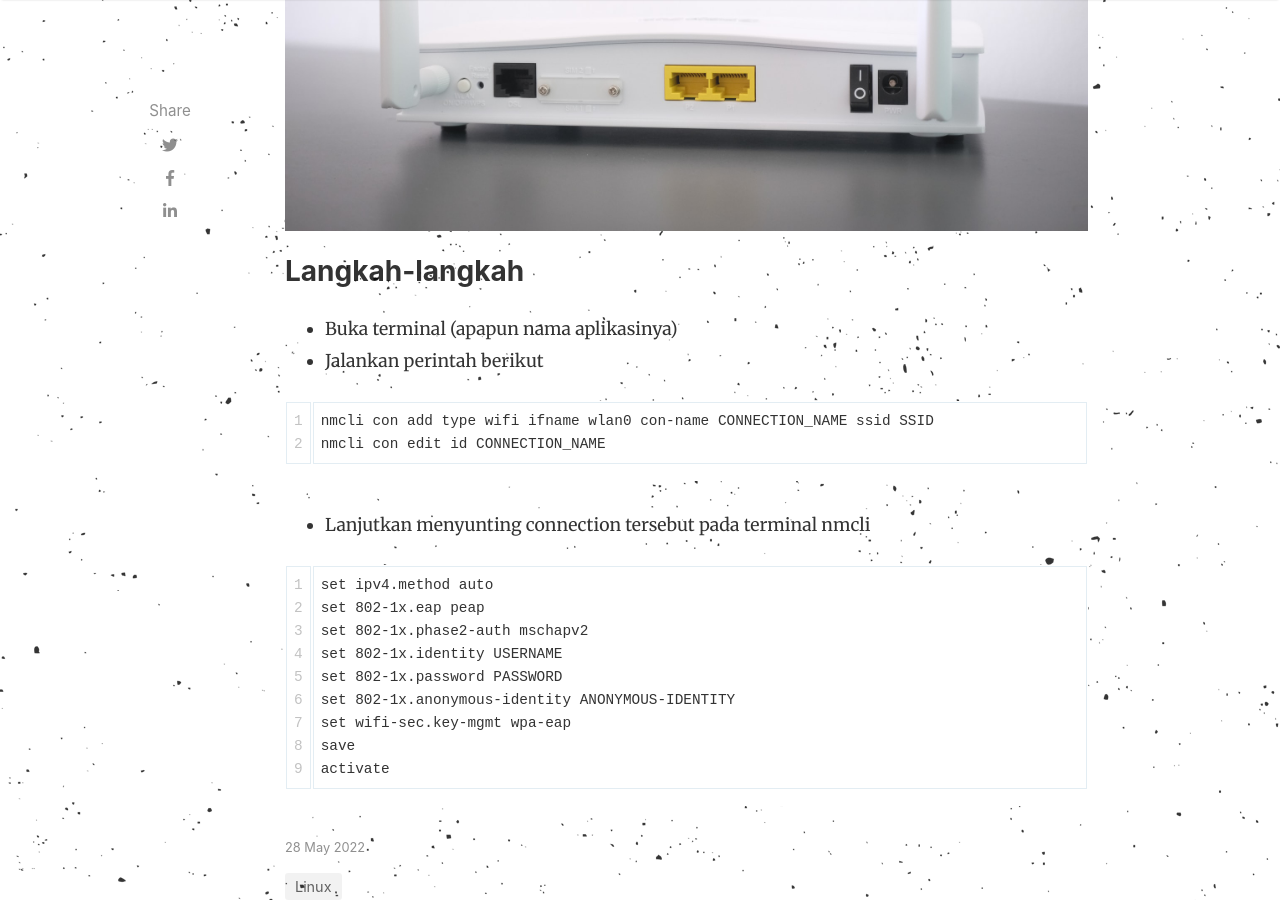
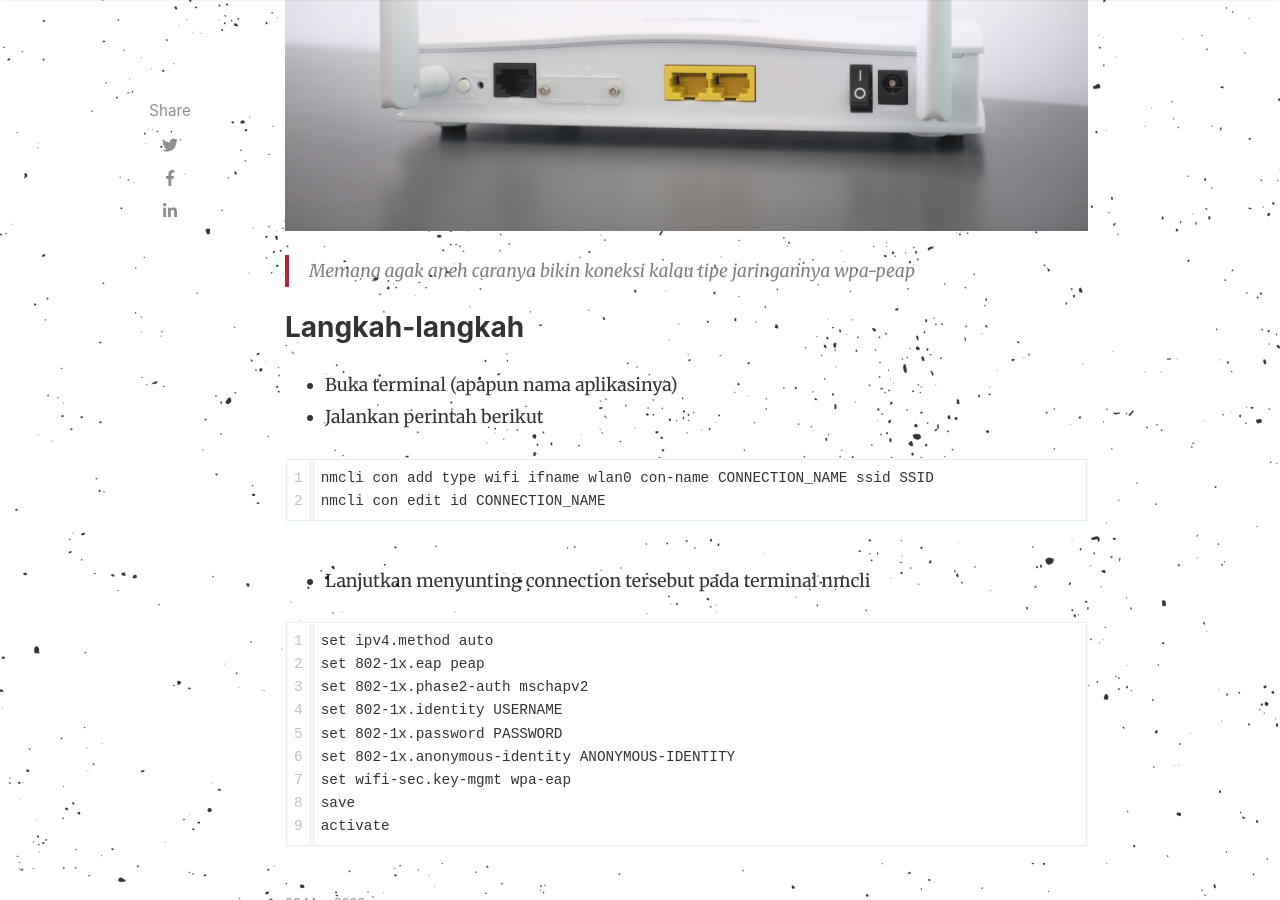
Before and after one commit to aksalsf/blog, a Jekyll site: the page built from _posts/2022-05-28-menghubungkan-wifi-eduroam.md, in a window 1280 px wide and 900 px high, scrolled down 797 px. Built offline with Jekyll 4.4.1, drawn with Linux system fonts in a browser that asks for light colours; nearby versions of some CDN libraries; comment, search, counter and statistics services are not loaded.

Commit message:
👋 Add summary

```diff
--- a/_posts/2022-05-28-menghubungkan-wifi-eduroam.md
+++ b/_posts/2022-05-28-menghubungkan-wifi-eduroam.md
@@ -9,6 +9,8 @@ description: "Memang agak aneh caranya bikin koneksi kalau tipe jaringannya wpa-
 featured: true
 comments: false
 ---
+
+> Memang agak aneh caranya bikin koneksi kalau tipe jaringannya wpa-peap
 
 ### Langkah-langkah
 - Buka terminal (apapun nama aplikasinya)
```
